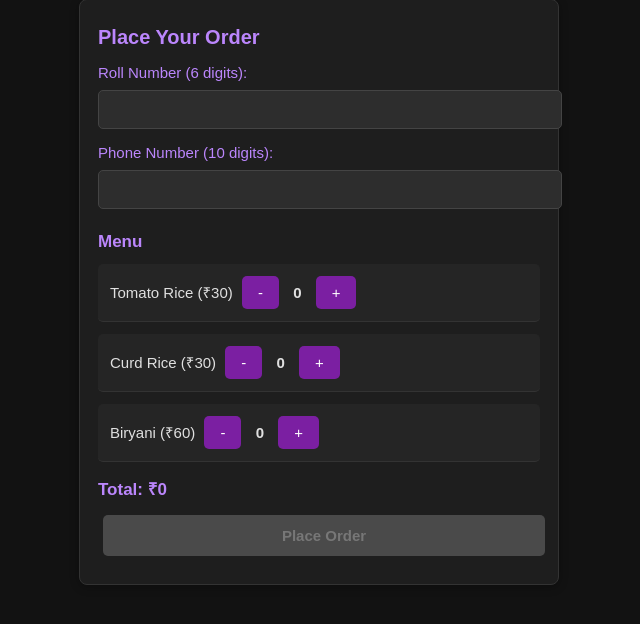
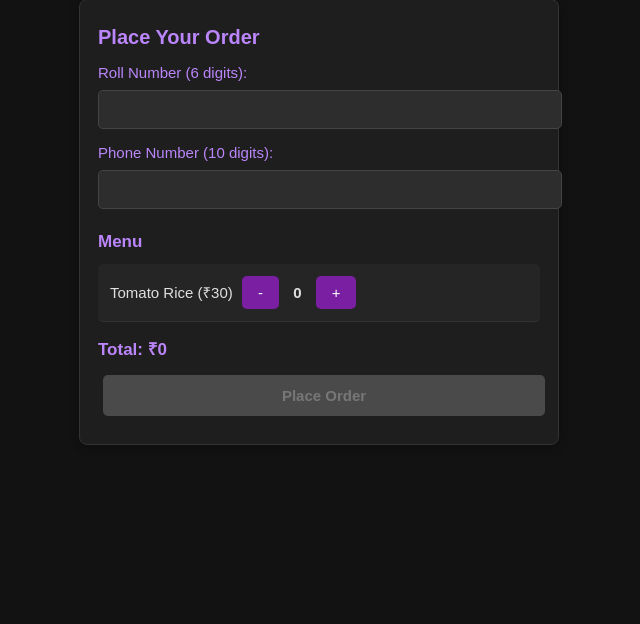
Before and after one commit to AHA-03/thefdcompany, a Flask app: template templates/index.html in a window 1280 px wide. Shown: the part 54-678 px from the top of the page, without its empty margins (321-961 px from the left). Run offline with Flask 3, Linux system fonts and the light colour scheme; the template is opened without the code that fills it, so the values that code supplies are empty.

Commit message:
Update index.html

```diff
--- a/templates/index.html
+++ b/templates/index.html
@@ -200,9 +200,7 @@
 
     <script>
         const foodItems = [
-            { id: 1, name: "Tomato Rice", price: 30 },
-            { id: 2, name: "Curd Rice", price: 30 },
-            { id: 3, name: "Biryani", price: 60 }
+            { id: 1, name: "Tomato Rice", price: 30 }
         ];
 
         function initFoodMenu() {
```
